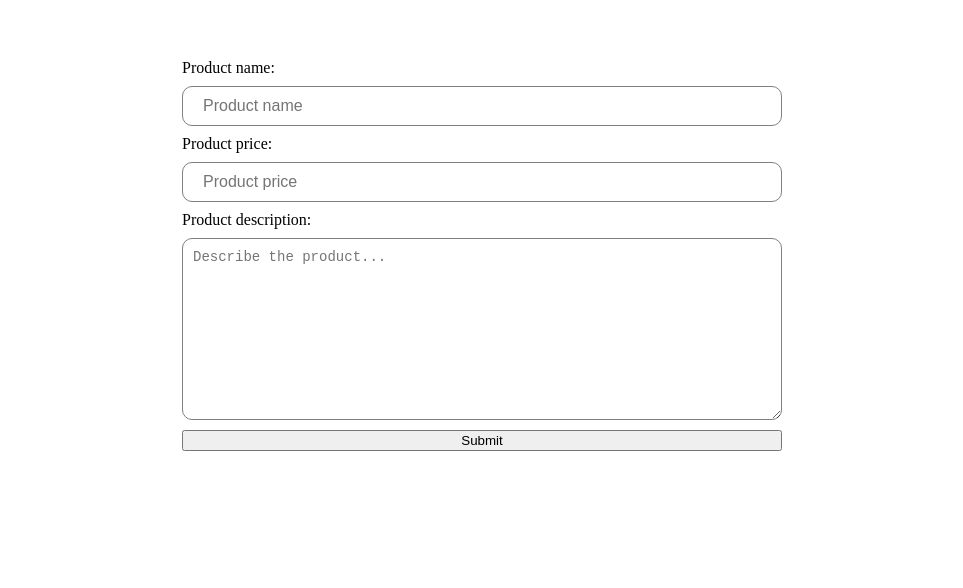
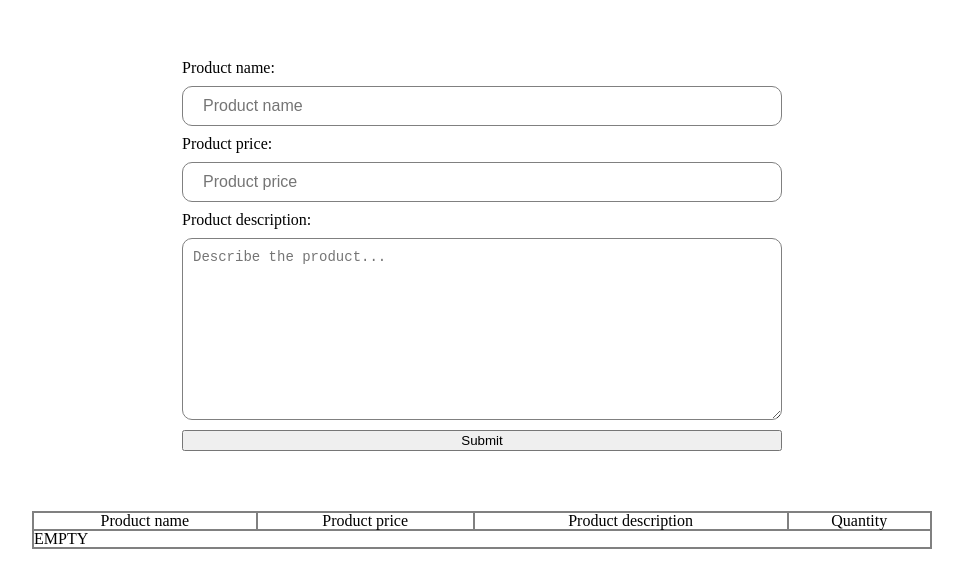
Before and after one commit to andreamasselot/gestion-de-stock, a React (Create React App) app: page / in a window 1280 px wide. Shown: the top 588 px of the page, without its empty margins (158-1121 px from the left). Built offline with nearby package versions, Linux system fonts and the light colour scheme.

Commit message:
added table

```diff
--- a/package.json
+++ b/package.json
@@ -6,6 +6,7 @@
     "@testing-library/jest-dom": "^5.14.1",
     "@testing-library/react": "^13.0.0",
     "@testing-library/user-event": "^13.2.1",
+    "axios": "^1.2.2",
     "react": "^18.2.0",
     "react-dom": "^18.2.0",
     "react-router-dom": "^6.6.1",
--- a/src/App.css
+++ b/src/App.css
@@ -7,6 +7,7 @@
   display: flex;
   flex-direction: column;
   margin-top: 60px;
+  gap: 40px;
 }
 .product-creation {
   display: flex;
@@ -28,3 +29,18 @@
   padding: 10px;
   font-size: 14px;
 }
+.tab {
+  margin-top: 60px;
+  max-width: 900px;
+  width: 100%;
+}
+table,
+thead,
+th,
+tbody,
+tr {
+  border: 2px solid gray;
+}
+table {
+  margin: auto;
+}
--- a/src/routes/Home.js
+++ b/src/routes/Home.js
@@ -58,7 +58,19 @@ const Home = () => {
             <button type="submit">Submit</button>
           </form>
         </div>
-        <div className="products-tab"></div>
+        <div className="products-tab">
+          <table className="tab">
+            <thead>
+              <th>Product name</th>
+              <th>Product price</th>
+              <th>Product description</th>
+              <th>Quantity</th>
+            </thead>
+            <tbody>
+              <tr>EMPTY</tr>
+            </tbody>
+          </table>
+        </div>
       </section>
     </>
   );
```
Also changed, not shown: 1 other file (tests, documents, lock files or other folders).
